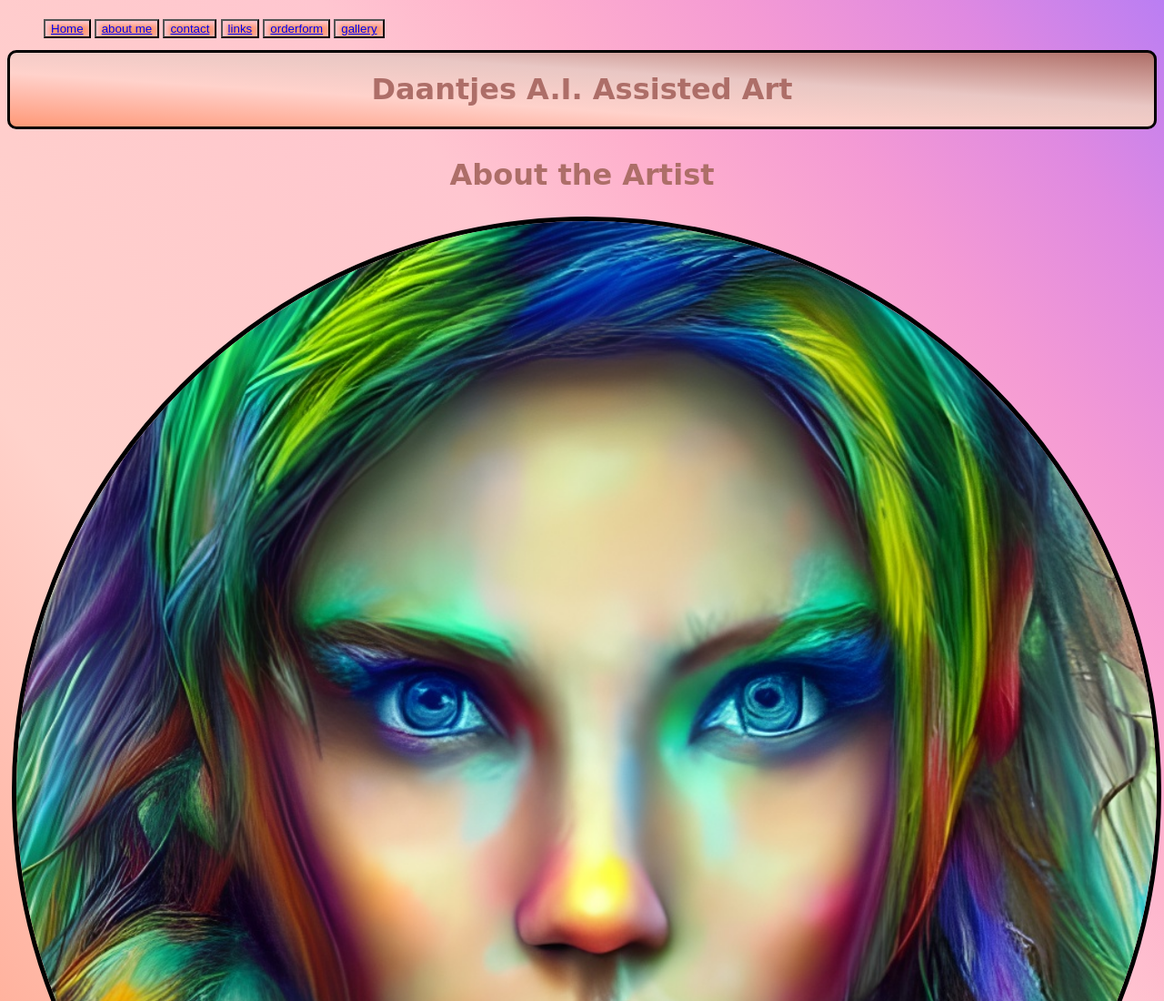
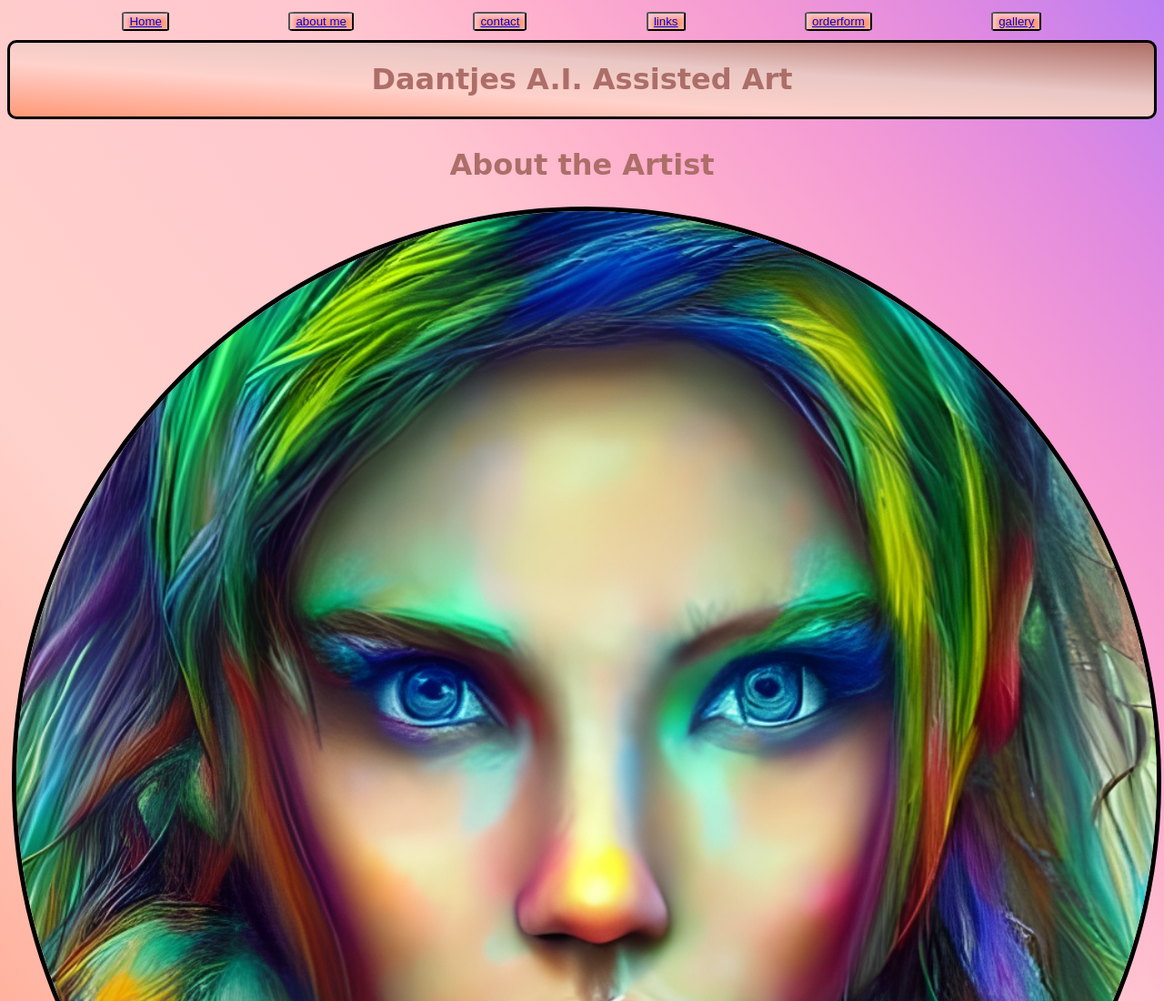
Before and after one commit to Daantje-vink/daantjesA.I.webpage, a plain HTML site: page hackaton/aboutme.html in a window 1280 px wide. Shown: the top 1100 px of the page at 91% size. Drawn offline with Linux system fonts and the light colour scheme.

Commit message:
Add files via upload

```diff
--- a/hackaton/aboutme.html
+++ b/hackaton/aboutme.html
@@ -9,38 +9,29 @@
   </head>
   <body>
     <nav>
-      <ul>
-        <li>
       <button>
         <a href="./index.html" title="link to home page"> Home</a>
       </button>
-        </li>
-        <li>
+
       <button>
         <a href="./aboutme.html" title="link to about me">about me </a>
       </button>
-        </li>
-        <li>
+
       <button>
         <a href="./contact.html" title="link to contactpage"> contact</a>
       </button>
-        </li>
-        <li>
+
       <button>
         <a href="./links.html" title="link the link page"> links</a>
       </button>
-        </li>
-        <li>
+
       <button>
         <a href="./orderform.html" title="link to orderform"> orderform</a>
       </button>
-        </li>
-        <li>
+
       <button>
         <a href="./gallery.html" title="link to gallery"> gallery</a>
       </button>
-        </li>
-      </ul>
     </nav>
     <header><h1>Daantjes A.I. Assisted Art</h1></header>
     <section class="section1">
--- a/hackaton/style.css
+++ b/hackaton/style.css
@@ -59,18 +59,19 @@ iframe {
 nav {
   grid-area: 1/1/2/3;
   display: flex;
+  justify-content: space-evenly;
   align-content: space-around;
+  flex-wrap: wrap;
+  margin-bottom: 5px;
 }
-nav li {
-  list-style-type: none;
-  margin: 0;
-  padding: 0;
-  display: inline;
-}
+
 nav button {
   background-color: #ff9976;
   box-shadow: inset 2px 2px 5px 2px#ffc6d0;
+  border-radius: 10%;
+  margin: 5px;
 }
+
 header {
   grid-area: 2/1/2/3;
   border: 3px solid black;
```
Also changed, not shown: hackaton/contact.html (+5 -14 lines), hackaton/gallery.html (+5 -14 lines), hackaton/index.html (+5 -14 lines), hackaton/links.html (+14 -14 lines), hackaton/orderform.html (+5 -14 lines). Lines whose indentation alone changed are shown as unchanged.
